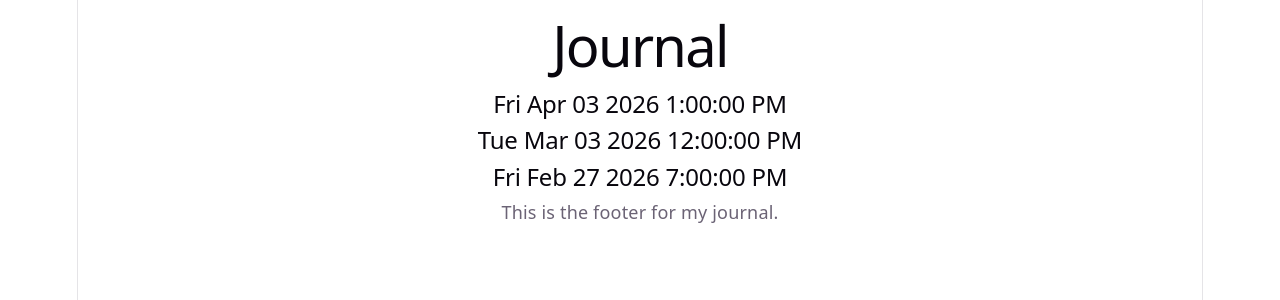
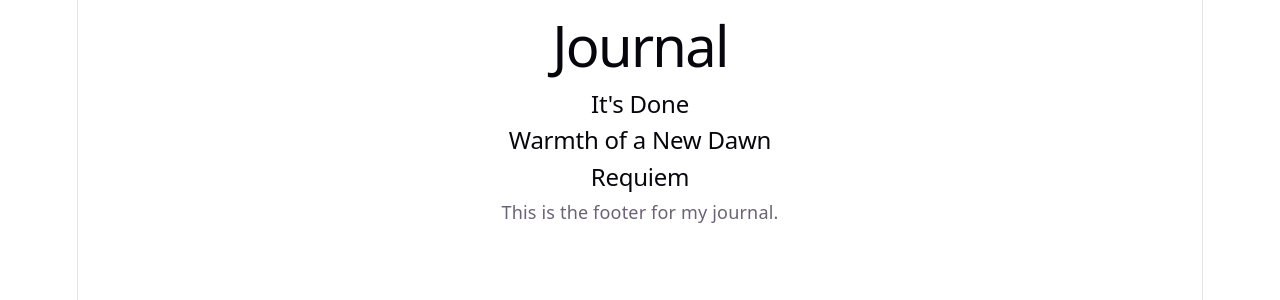
Before and after one commit to danielk0104/Mobile-Web-Assessment-PWA, a React (Vite) app: page / in a window 1280 px wide. Shown: the top 300 px of the page. Built offline with nearby package versions, Linux system fonts and the light colour scheme.

Commit message:
Updated journal entry fields

```diff
--- a/src/App.jsx
+++ b/src/App.jsx
@@ -5,19 +5,19 @@ import JournalEntry from './components/JournalEntry'
 
 function App() {
   const journal = [
-    {title: 1775221200000, text: "It is done."},
-    {title: 1772539200000, text: "I was put on a path which I had to see through."},
-    {title: 1772218800000, text: "I didn't know it yet, but my life was about to change."}
+    {title: "It's Done", time: 1775221200000, text: "It is done."},
+    {title: "Warmth of a New Dawn", time: 1772539200000, text: "I was put on a path which I had to see through."},
+    {title: "Requiem", time: 1772218800000, text: "I didn't know it yet, but my life was about to change."}
   ]
 
   const journalJSX = journal.map((item, index) => {
-    const date = new Date(item.title)
+    const date = new Date(item.time)
     const dateString = date.toDateString()
     const timeString = date.toLocaleTimeString()
     const date_and_time = dateString + " " + timeString
 
     return (
-      <JournalEntry key={index} title={date_and_time} text={item.text} />
+      <JournalEntry key={index} title={item.title} time={date_and_time} text={item.text} />
     )
   })
 
--- a/src/components/JournalEntry.jsx
+++ b/src/components/JournalEntry.jsx
@@ -8,10 +8,12 @@ function JournalEntry(props) {
     }
 
     const entry = <p>{props.text}</p>
+    const timestamp = <p>({props.time})</p>
 
     return (
         <section>
             <h2 onClick={()=>clickVisible()}>{props.title}</h2>
+            {isVisible ? timestamp : null}
             { isVisible ? entry : null }
         </section>
     )
```
